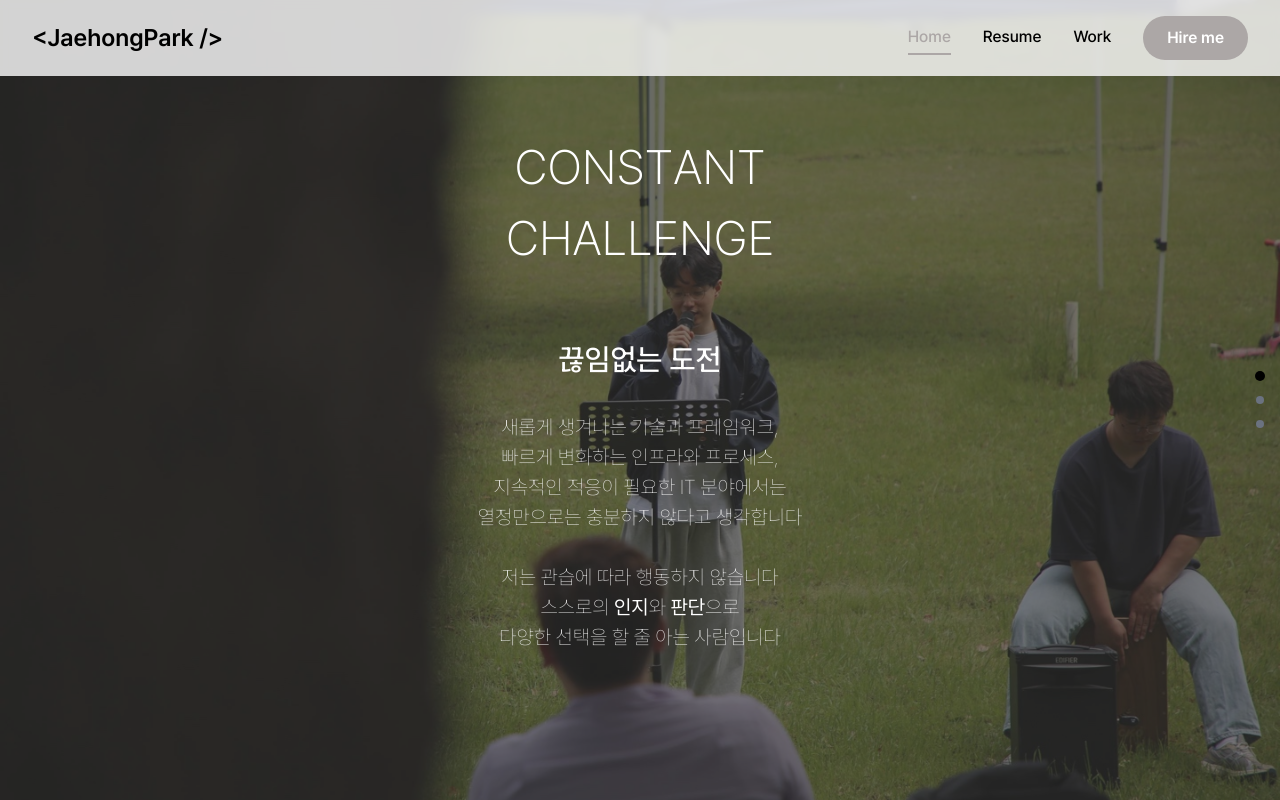
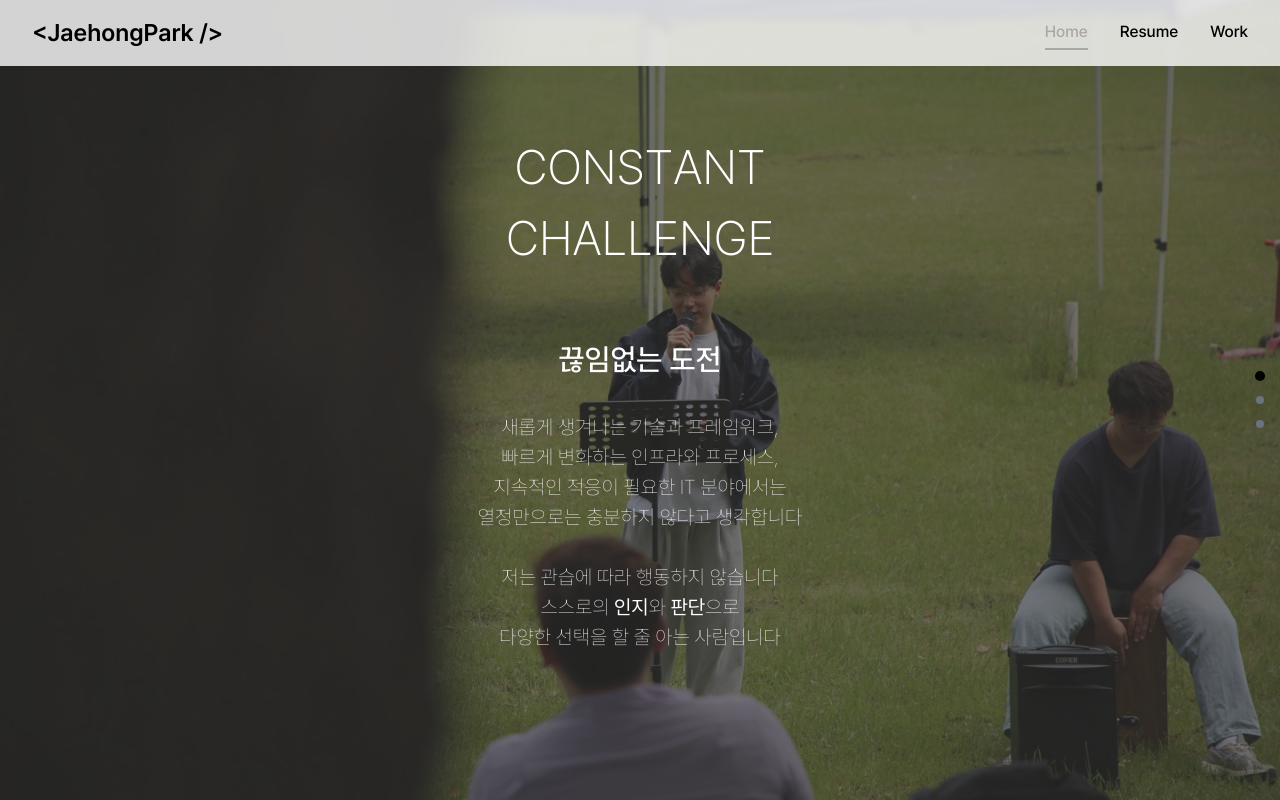
Before and after one commit to qkrwoghd04/next-portfolio, a Next.js app: page / in a window 1280 px wide. Built offline with nearby package versions, Linux system fonts and the light colour scheme; no server answers; the database is empty.

Commit message:
Feedback section with mongodb

```diff
--- a/components/Header.tsx
+++ b/components/Header.tsx
@@ -1,7 +1,6 @@
 "use client";
 
 import Link from "next/link"
-import { Button } from "./ui/button"
 import { useState, useEffect } from "react";
 
 //components
@@ -40,9 +39,6 @@ export default function Header() {
         {/* desktop nav WITH hiring me button*/}
         <div className="hidden lg:flex items-center gap-8">
           <Nav />
-          <Link href="/contact">
-            <Button>Hire me</Button>
-          </Link>
         </div>
 
         {/*  moblie nav */}
--- a/libs/action.ts
+++ b/libs/action.ts
@@ -2,10 +2,11 @@
 
 import Feedback, { IFeedbackDocument } from "@/models/feedbackModel"; // IFeedbackDocument 가져오기
 import { revalidatePath } from "next/cache";
-import { connectToMongoDB } from "./db";
+import { connectToMongoDB } from "./db"; // connectToMongoDB 가져오기
 
 export const createFeedbacks = async (formData: FormData) => {
     try {
+        // MongoDB 연결
         await connectToMongoDB();
 
         const job = formData.get("job") as string;
```
